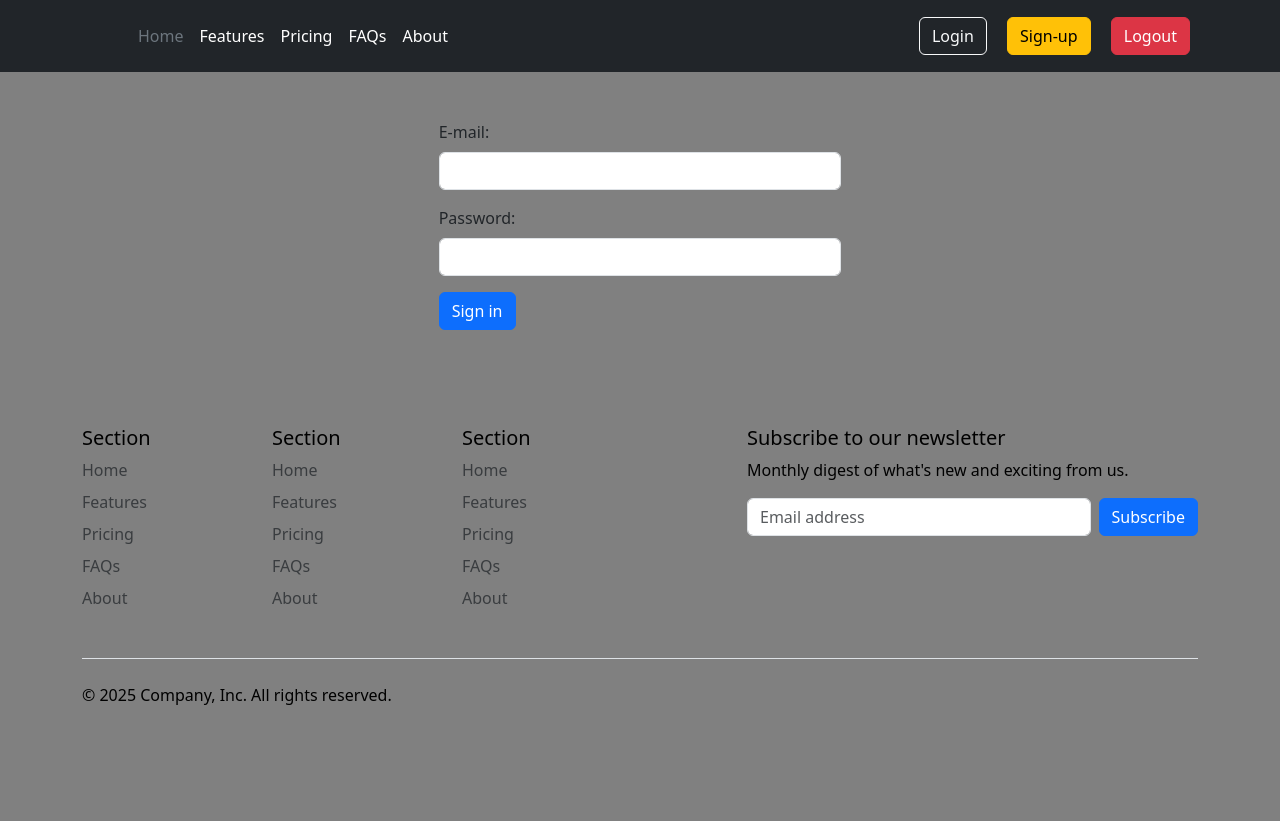
After one commit to gumissek/webapp_online_shop, a Flask app: page /login in a window 1280 px wide. The commit adds this page. Run offline with Flask 3, Linux system fonts and the light colour scheme; some libraries are stand-ins or nearby versions.

Commit message:
add register and login form

```diff
--- /dev/null
+++ b/forms.py
@@ -0,0 +1,18 @@
+from flask_wtf import FlaskForm
+from wtforms.fields.simple import StringField, SubmitField, EmailField, PasswordField
+from wtforms.validators import DataRequired
+
+
+class RegisterForm(FlaskForm):
+    name = StringField(label='First name:',validators=[DataRequired()])
+    surname = StringField(label='Surname:',validators=[DataRequired()])
+    email = EmailField(label='E-mail:',validators=[DataRequired()])
+    password = PasswordField(label='Password:',validators=[DataRequired()])
+    retype_password = PasswordField(label='Retype password:',validators=[DataRequired()])
+    submit = SubmitField(label='Register')
+
+
+class LoginForm(FlaskForm):
+    email = EmailField(label='E-mail:',validators=[DataRequired()])
+    password = PasswordField(label='Password:',validators=[DataRequired()])
+    submit = SubmitField(label='Sign in')
--- a/server.py
+++ b/server.py
@@ -1,23 +1,33 @@
 import os
-
-from flask import Flask, render_template
+from flask import Flask, render_template, redirect, url_for
 from flask_bootstrap import Bootstrap5
 from dotenv import load_dotenv
+from forms import RegisterForm, LoginForm
+
 load_dotenv()
 
-#app and config
-app= Flask(__name__)
-app.config['SECRET_KEY']=os.getenv('FLASK_KEY')
-bootstrap=Bootstrap5(app)
+# app and config
+app = Flask(__name__)
+app.config['SECRET_KEY'] = os.getenv('FLASK_KEY')
+bootstrap = Bootstrap5(app)
+
+#data base
 
 
-
-
-
-@app.route('/',methods=['POST','GET'])
+@app.route('/', methods=['POST', 'GET'])
 def home_page():
     return render_template('homepage.html')
 
 
-if __name__=='__main__':
-    app.run(debug=True,port=5001)
+@app.route('/register', methods=['POST', 'GET'])
+def register():
+    register_form=RegisterForm()
+    return render_template('register.html',register_form=register_form)
+
+@app.route('/login',methods=['POST','GET'])
+def login():
+    login_form=LoginForm()
+    return render_template('login.html', login_form=login_form)
+
+if __name__ == '__main__':
+    app.run(debug=True, port=5001)
--- a/templates/base.html
+++ b/templates/base.html
@@ -25,7 +25,7 @@
                 </a>
 
                 <ul class="nav col-12 col-lg-auto me-lg-auto mb-2 justify-content-center mb-md-0">
-                    <li><a href="#" class="nav-link px-2 text-secondary">Home</a></li>
+                    <li><a href={{url_for('home_page')}} class="nav-link px-2 text-secondary">Home</a></li>
                     <li><a href="#" class="nav-link px-2 text-white">Features</a></li>
                     <li><a href="#" class="nav-link px-2 text-white">Pricing</a></li>
                     <li><a href="#" class="nav-link px-2 text-white">FAQs</a></li>
@@ -37,8 +37,11 @@
                 </form> -->
 
                 <div class="text-end">
-                    <button type="button" class="btn btn-outline-light me-2">Login</button>
-                    <button type="button" class="btn btn-warning">Sign-up</button>
+
+                    <a href={{url_for('login')}} class="btn btn-outline-light mx-2">Login</a>
+                    <a href={{url_for('register')}} class="btn btn-warning mx-2">Sign-up</a>
+                    <a href="http://" class="btn btn-danger mx-2">Logout</a>
+
                 </div>
             </div>
         </div>
--- a/templates/homepage.html
+++ b/templates/homepage.html
@@ -1,5 +1,5 @@
 {% extends 'base.html'%}
-{%block title%}{%endblock%}
+{%block title%}Online shop gummissek{%endblock%}
 {%block content%}
 <div class="container col-xxl-8 px-4 py-5">
     <div class="row flex-lg-row-reverse align-items-center g-5 py-5">
--- /dev/null
+++ b/templates/login.html
@@ -0,0 +1,9 @@
+{%extends 'base.html'%}
+{%from 'bootstrap5/form.html' import render_form%}
+{%block title%}Login{%endblock%}
+{%block content%}
+<div class="container col-4 my-5">
+    {{render_form(login_form,novalidate=True)}}
+</div>
+
+{%endblock%}
```
Also changed, not shown: templates/register.html (added, +9 -0 lines).
